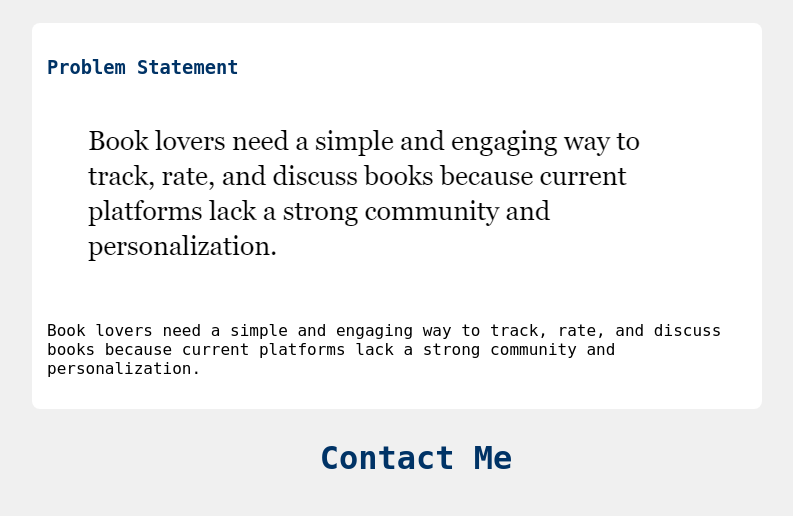
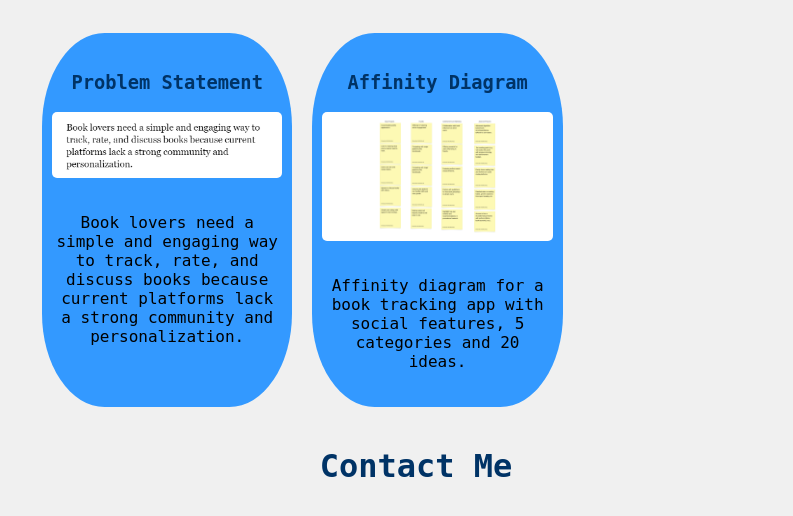
Before and after one commit to bmcnic/bmcnic.github.io, a plain HTML site: page index.html in a window 1280 px wide. Shown: the part 280-796 px from the top of the page, without its empty margins (224-1017 px from the left). Drawn offline with Linux system fonts and the light colour scheme.

Commit message:
adding project management 3 to site

```diff
--- a/index.html
+++ b/index.html
@@ -26,6 +26,17 @@
                 </a>
                 <p>Book lovers need a simple and engaging way to track, rate, and discuss books because current platforms lack a strong community and personalization.</p>
             </section>
+
+            <!--Affinity Diagram Assignment -->
+            <section class="project">
+                <a href="files/Affinity.pdf">
+                    <h3>Affinity Diagram</h3>
+                </a>
+                <a href="files/Affinity.pdf">
+                    <img src="images/Affinity.png">
+                </a>
+                <p>Affinity diagram for a book tracking app with social features, 5 categories and 20 ideas.</p>
+            </section>
             </div>
 
             <h2>Contact Me</h2>
--- a/styles.css
+++ b/styles.css
@@ -48,3 +48,14 @@ h2 {
     color: #333;
     margin-bottom: 10px;
 }
+
+.projects { display:flex; flex-wrap:wrap; }
+
+.project {
+    width: 30%;
+    margin: 10px;
+    padding: 20px 10px;
+    background: #3399ff;
+    border-radius: 25%;
+    text-align: center;
+}
```
Also changed, not shown: images/Affinity.png (added), 1 other file.
